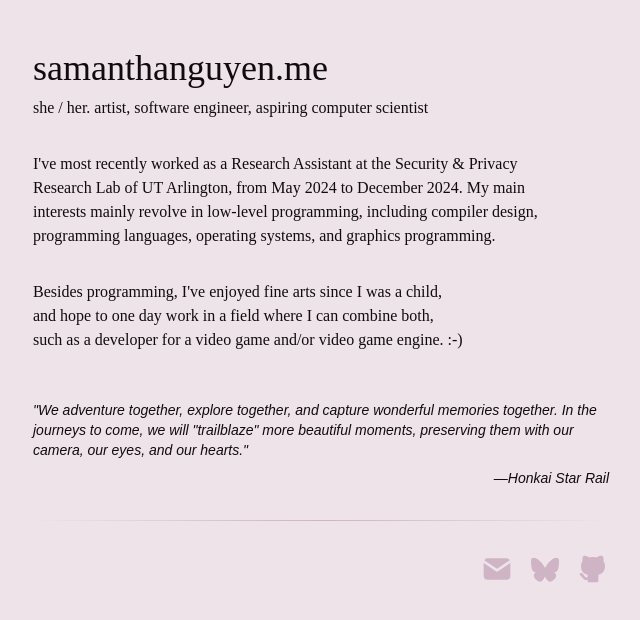
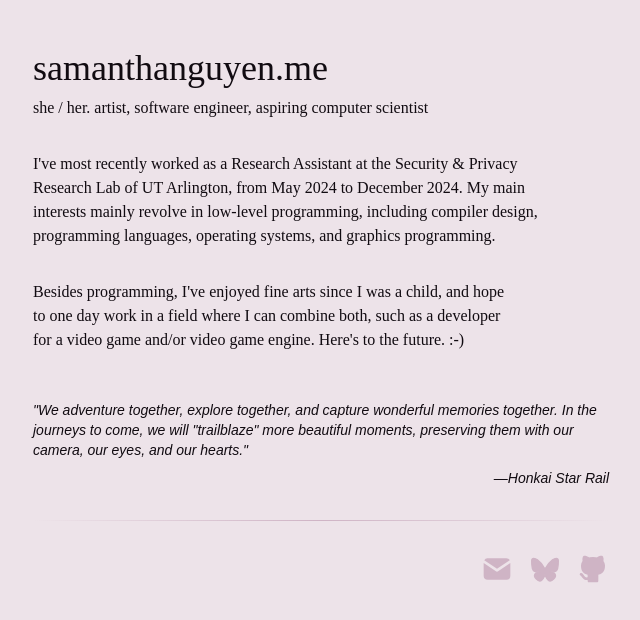
Before and after one commit to neoncitylights/samanthanguyen.me, a SvelteKit app: page / in a window 1280 px wide. Shown: the top 620 px of the page, without its empty margins (319-959 px from the left). Built offline with nearby package versions, Linux system fonts and the light colour scheme.

Commit message:
make a Quote component, reduce nesting, other cleanup

```diff
--- a/package.json
+++ b/package.json
@@ -9,7 +9,8 @@
 		"preview": "vite preview",
 		"check": "svelte-kit sync && svelte-check --tsconfig ./tsconfig.json",
 		"check:watch": "svelte-kit sync && svelte-check --tsconfig ./tsconfig.json --watch",
-		"lint": "eslint ."
+		"lint": "eslint .",
+		"fix": "eslint . --fix"
 	},
 	"devDependencies": {
 		"@sveltejs/adapter-auto": "^3.0.0",
--- /dev/null
+++ b/src/lib/Quote.svelte
@@ -0,0 +1,9 @@
+<script lang="ts">
+	let { children, author } = $props()
+</script>
+<blockquote class="flex flex-col gap-2 italic font-sans text-sm">
+	<p>
+		{"\""}{@render children()}{"\""}
+	</p>
+	<cite class="text-right">—{author}</cite>
+</blockquote>
--- a/src/lib/Footer.svelte
+++ b/src/lib/layout/Footer.svelte
@@ -1,7 +1,7 @@
 <script lang="ts">
 	import { IconBrandBluesky, IconBrandGithubFilled, IconMailFilled } from '@tabler/icons-svelte'
 	import { twJoin } from 'tailwind-merge'
-    import ExternalLink from './ExternalLink.svelte'
+    import ExternalLink from '$lib/ExternalLink.svelte'
 </script>
 
 <div class="h-0 lg:h-[1px] bg-separator-light dark:bg-separator-dark"></div>
--- a/src/routes/+layout.svelte
+++ b/src/routes/+layout.svelte
@@ -2,7 +2,7 @@
 	import "../app.css";
 	import "@fontsource-variable/public-sans";
 	import '@fontsource-variable/domine'; // Supports weights 400-700
-    import { twJoin } from "tailwind-merge";
+	import { twJoin } from "tailwind-merge";
 	let { children } = $props();
 </script>
 
@@ -14,12 +14,9 @@
 <div class={twJoin(
 	"mx-8 max-w-lg",
 	"lg:mx-auto lg:max-w-xl",
+	"flex flex-col gap-6 lg:gap-8",
+	"selection:bg-pink-200 selection:text-pink-700",
+	"dark:selection:bg-white dark:selection:text-zinc-950"
 )}>
-	<section class={twJoin(
-		"flex flex-col gap-6 lg:gap-8",
-		"selection:bg-pink-200 selection:text-pink-700",
-		"dark:selection:bg-white dark:selection:text-zinc-950"
-	)}>
 	{@render children()}
-	</section>
 </div>
--- a/src/routes/+page.svelte
+++ b/src/routes/+page.svelte
@@ -1,11 +1,16 @@
 <script>
-	import Footer from '$lib/Footer.svelte'
-    import Header from '$lib/Header.svelte'
+	import Footer from '$lib/layout/Footer.svelte'
+	import Header from '$lib/layout/Header.svelte'
+	import Quote from '$lib/Quote.svelte'
+    import { twJoin } from 'tailwind-merge'
 </script>
 
 <Header />
 <main class="flex flex-col gap-8 lg:gap-12">
-	<span class="flex flex-col gap-6 lg:gap-8 font-domine text-sm lg:text-base text-left lg:text-balance">
+	<span class={twJoin(
+		"flex flex-col gap-6 lg:gap-8",
+		"font-domine text-sm lg:text-base text-left lg:text-balance"
+	)}>
 		<p>
 			I've most recently worked as a Research Assistant
 			at the Security & Privacy Research Lab
@@ -18,16 +23,13 @@
 			Besides programming, I've enjoyed fine arts since I was a child,
 			and hope to one day work in a field where I can combine both,
 			such as a developer for a video game and/or video game engine.
-			{`:-)`}
+			Here's to the future. {`:-)`}
 		</p>
 	</span>
-	<blockquote class="flex flex-col gap-2 italic font-sans text-sm">
-		<p>
-			"We adventure together, explore together, and capture wonderful memories together.
-			In the journeys to come, we will "trailblaze" more beautiful moments, preserving
-			them with our camera, our eyes, and our hearts."
-		</p>
-		<cite class="text-right">—Honkai Star Rail</cite>
-	</blockquote>
+	<Quote author="Honkai Star Rail">
+		We adventure together, explore together, and capture wonderful memories together.
+		In the journeys to come, we will "trailblaze" more beautiful moments, preserving
+		them with our camera, our eyes, and our hearts.
+	</Quote>
 </main>
 <Footer />
--- a/src/routes/resume/+page.svelte
+++ /dev/null
@@ -1,25 +0,0 @@
-<script>
-	import Footer from '$lib/Footer.svelte'
-	import { twJoin } from 'tailwind-merge'
-</script>
-
-<header class="flex flex-col gap-2">
-	<h1 class={twJoin(
-		"pt-12 flex items-end",
-	 	"text-2xl lg:text-4xl font-domine font-bold lg:font-medium",
-	)}>
-		samanthanguyen.me
-	</h1>
-	<span class={twJoin(
-		"text-sm lg:text-base dark:text-zinc-500",
-		"font-domine",
-	)}>
-		she / her. artist, software engineer, aspiring computer scientist
-	</span>
-</header>
-
-<main class="flex flex-col gap-8 lg:gap-12">
-
-</main>
-
-<Footer />
--- a/svelte.config.js
+++ b/svelte.config.js
@@ -4,18 +4,16 @@ import { vitePreprocess } from '@sveltejs/vite-plugin-svelte';
 
 /** @type {import('@sveltejs/kit').Config} */
 const config = {
-    // Consult https://svelte.dev/docs/kit/integrations
-    // for more information about preprocessors
-    preprocess: [vitePreprocess(), mdsvex()],
-
-    kit: {
+	// Consult https://svelte.dev/docs/kit/integrations
+	// for more information about preprocessors
+	preprocess: [vitePreprocess(), mdsvex()],
+	kit: {
 		// adapter-auto only supports some environments, see https://svelte.dev/docs/kit/adapter-auto for a list.
 		// If your environment is not supported, or you settled on a specific environment, switch out the adapter.
 		// See https://svelte.dev/docs/kit/adapters for more information about adapters.
 		adapter: adapter()
 	},
+	extensions: [".svelte", ".svx"]
+}
 
-    extensions: [".svelte", ".svx"]
-};
-
-export default config;
+export default config
--- a/tailwind.config.ts
+++ b/tailwind.config.ts
@@ -1,4 +1,4 @@
-import type { Config } from 'tailwindcss';
+import type { Config } from 'tailwindcss'
 
 export default {
 	content: ['./src/**/*.{html,js,svelte,ts}'],
@@ -11,8 +11,8 @@ export default {
 			backgroundImage: {
 				'separator-light': 'linear-gradient(to right, transparent, #CFB4C5 50%, transparent)',
 				'separator-dark': 'linear-gradient(to right, transparent, rgb(39 39 42), transparent)',
-			}
-		}
+			},
+		},
 	},
-	plugins: []
-} satisfies Config;
+	plugins: [],
+} satisfies Config
--- a/vite.config.ts
+++ b/vite.config.ts
@@ -1,5 +1,5 @@
-import { sveltekit } from '@sveltejs/kit/vite';
-import { defineConfig } from 'vite';
+import { sveltekit } from '@sveltejs/kit/vite'
+import { defineConfig } from 'vite'
 
 export default defineConfig({
 	plugins: [sveltekit()]
```
Also changed, not shown: eslint.config.js (+9 -5 lines), postcss.config.js (+4 -4 lines), src/lib/layout/Header.svelte (renamed from src/lib/Header.svelte).
